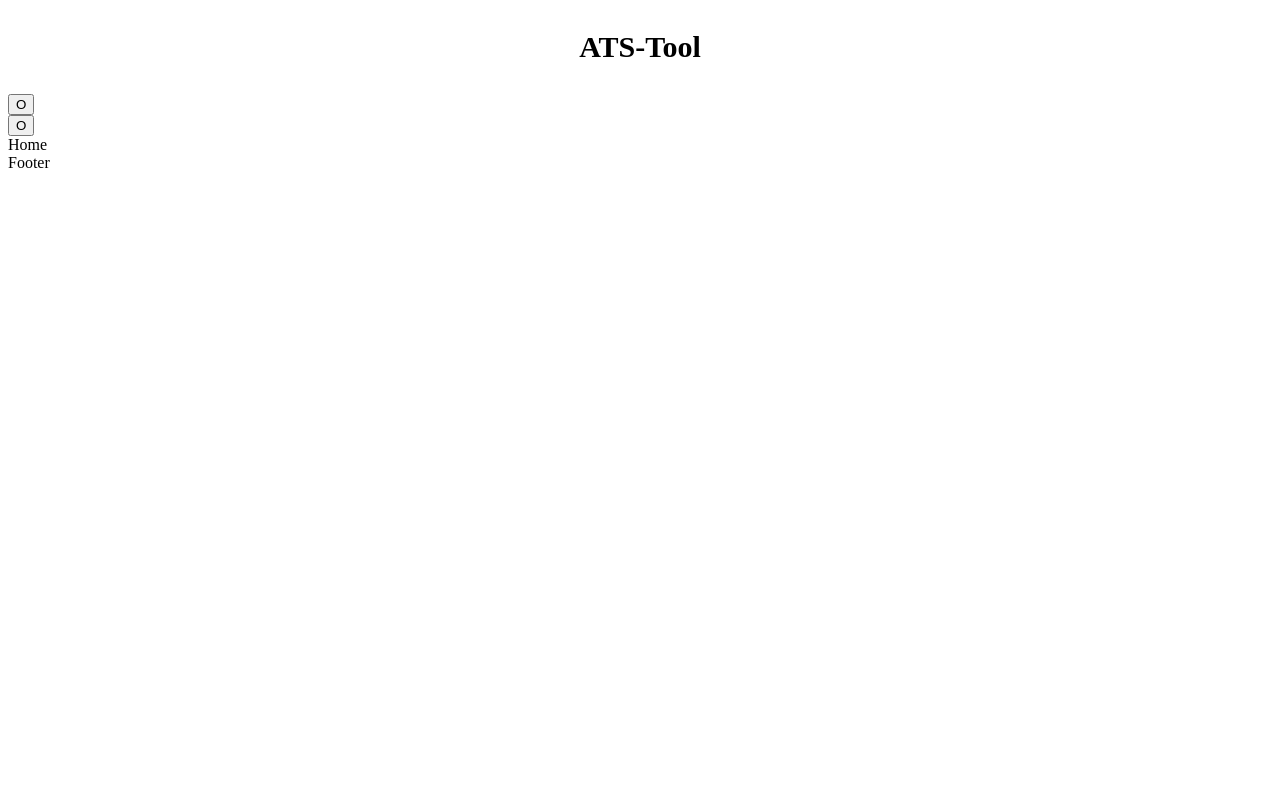
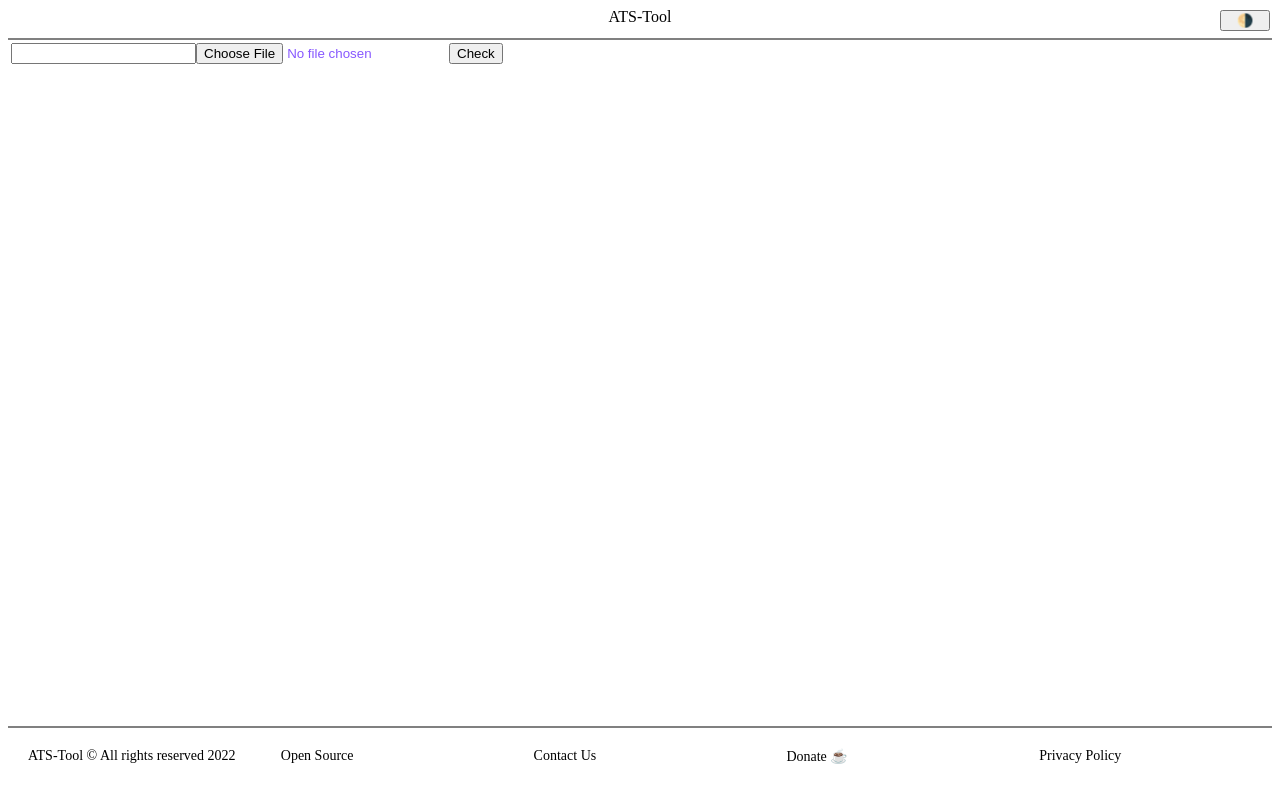
Before and after one commit to code-amin/ATS-Tool, a React (Create React App) app in the folder client/: page / in a window 1280 px wide. Shown: the top 802 px of the page. Built offline with nearby package versions, Linux system fonts and the light colour scheme.

Commit message:
Header, Footer, File Upload W-I-P

```diff
--- a/client/src/App.js
+++ b/client/src/App.js
@@ -6,8 +6,6 @@ import Footer from "./Footer";
 import Home from "./Home";
 import styled, { ThemeProvider } from "styled-components";
 import { lightTheme, darkTheme, GlobalStyles } from "./themes";
-
-const StyledApp = styled.div``;
 
 const App = () => {
   const [theme, setTheme] = useState("light");
@@ -22,7 +20,7 @@ const App = () => {
         <StyledApp>
           <GlobalStyles />
           <Header />
-          <Button onClick={themeToggler}>O</Button>
+          <Button onClick={themeToggler}>🌗</Button>
           <Routes>
             <Route path="/" element={<Home />} />
             <Route path="" element={<h1>404: Oops!</h1>} />
@@ -36,4 +34,11 @@ const App = () => {
 
 export default App;
 
-const Button = styled.button``;
+const Button = styled.button`
+  width: 50px;
+  right: 10px;
+  top: 10px;
+  position: absolute;
+`;
+
+const StyledApp = styled.div``;
--- a/client/src/Footer.js
+++ b/client/src/Footer.js
@@ -1,7 +1,32 @@
-const Footer = () =>{
-return (
-  <div>Footer</div>
-)
-}
+import styled from "styled-components";
+
+const Footer = () => {
+  return (
+    <Wrapper>
+      <Text>ATS-Tool © All rights reserved 2022</Text>
+      <Text>Open Source</Text>
+      <Text>Contact Us</Text>
+      <Text>Donate ☕️</Text>
+      <Text>Privacy Policy</Text>
+    </Wrapper>
+  );
+};
+
+const Wrapper = styled.div`
+  bottom: 0;
+  position: relative;
+  width: 100%;
+  display: flex;
+  height: 70px;
+  border-top: 2px solid gray;
+`;
+
+const Text = styled.div`
+  bottom: 0;
+  width: 100%;
+  height: 50px;
+  font-size: 14px;
+  padding: 20px;
+`;
 
 export default Footer;
--- a/client/src/Header.js
+++ b/client/src/Header.js
@@ -1,33 +1,16 @@
 import { useState } from "react";
 import styled, { ThemeProvider } from "styled-components";
-import { lightTheme, darkTheme, GlobalStyles } from "./themes";
-
-const StyledApp = styled.div``;
 
 const Header = () => {
-  const [theme, setTheme] = useState("light");
-
-  const themeToggler = () => {
-    theme === "light" ? setTheme("dark") : setTheme("light");
-  };
-
-  return (
-    <StyledApp>
-      <ThemeProvider theme={theme === "light" ? lightTheme : darkTheme}>
-        <Heading>ATS-Tool</Heading>
-        {/* // <GlobalStyles /> */}
-        {/* // <Header /> */}
-        <Button onClick={themeToggler}>O</Button>
-      </ThemeProvider>
-    </StyledApp>
-  );
+  return <HeaderDiv>ATS-Tool</HeaderDiv>;
 };
 
 export default Header;
 
 const Button = styled.button``;
-const Heading = styled.p`
+
+const HeaderDiv = styled.div`
+  border-bottom: 2px solid gray;
+  height: 30px;
   text-align: center;
-  font-size: 30px;
-  font-weight: bold;
 `;
--- a/client/src/Home.js
+++ b/client/src/Home.js
@@ -1,7 +1,22 @@
-const Home = () =>{
+import styled from "styled-components";
+
+const Home = () => {
   return (
-    <div>Home</div>
-  )
-  }
+    <HomeDiv>
+      <form>
+        <input></input>
+        <input type="file" name="document" className="form-input" />
+        <button>Check</button>
+      </form>
+    </HomeDiv>
+  );
+};
 
-  export default Home;
+export default Home;
+
+const HomeDiv = styled.div`
+  position: relative;
+  min-height: calc(100vh - 120px);
+  color: #8758ff;
+  padding: 3px;
+`;
```
